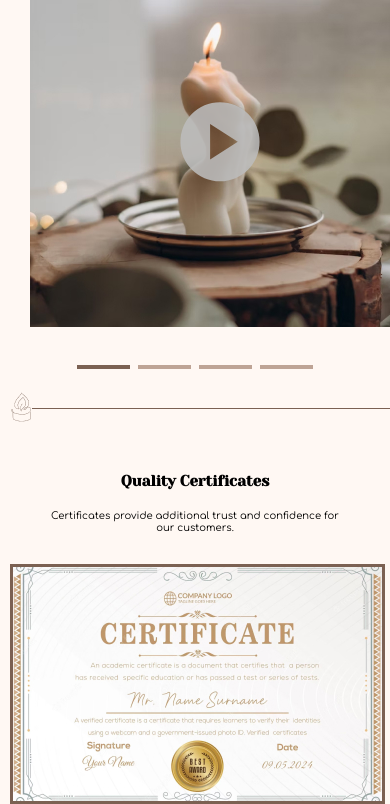
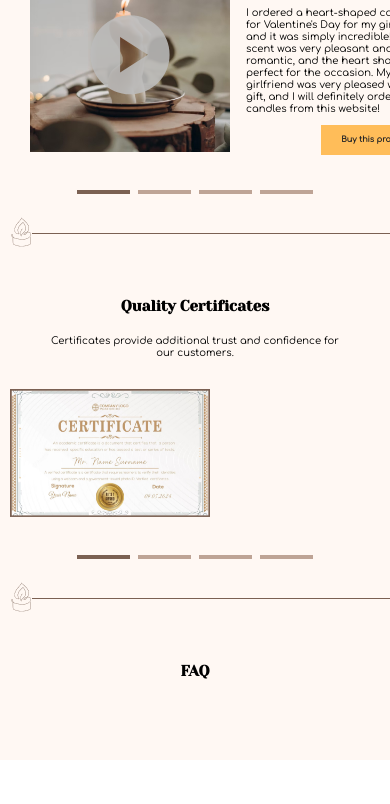
Before and after one commit to Alinchyk/Candle, a website built with webpack: page src/index.html in a window 390 px wide. Shown: the part 4213-5017 px from the top of the page. Built offline with nearby package versions, Linux system fonts and the light colour scheme.

Commit message:
add Certificates + Feedback adaptive

```diff
--- a/src/js/feedback_slider.js
+++ b/src/js/feedback_slider.js
@@ -14,4 +14,10 @@ const swiperTwo = new Swiper(".certificates__slider", {
   pagination: {
     el: ".swiper-pagination",
   },
+
+  breakpoints: {
+    768: { spaceBetween: 10 },
+    480: { slidesPerView: 2 },
+    360: { slidesPerView: 1 },
+  },
 });
--- a/src/styles/components/_feedback.scss
+++ b/src/styles/components/_feedback.scss
@@ -3,6 +3,15 @@
 
   .feedback__inner {
     @include section__inner;
+
+    @media (max-width: 1000px) {
+      grid-template-columns: 260px auto;
+    }
+
+    @media (max-width: 768px) {
+      grid-template-columns: 200px auto;
+      gap: 0 16px;
+    }
 
     .feedback__descr {
       @include section__descr;
@@ -32,6 +41,19 @@
         width: 760px;
         overflow: hidden;
 
+        @media (max-width: 1000px) {
+          width: 690px;
+        }
+
+        @media (max-width: 768px) {
+          width: 420px;
+        }
+
+        @media (max-width: 360px) {
+          width: 250px;
+          margin: 0 auto;
+        }
+
         .feedback__item {
           display: grid;
           grid-template-columns: auto auto;
@@ -39,8 +61,29 @@
           padding-left: 20px;
           align-items: center;
 
+          @media (max-width: 360px) {
+            grid-template-columns: auto;
+            text-align: center;
+            padding: 0;
+          }
+
           .item-video {
             position: relative;
+
+            @media (max-width: 768px) {
+              width: 200px;
+            }
+
+            .item-img {
+              @media (max-width: 768px) {
+                width: 200px;
+              }
+
+              @media (max-width: 360px) {
+                width: 250px;
+                margin: 0 auto 20px;
+              }
+            }
           }
 
           .item-btn {
@@ -62,9 +105,19 @@
             margin-bottom: 15px;
             font-family: Yeseva One;
             font-size: 16px;
+
+            @media (max-width: 768px) {
+              font-size: 12px;
+              margin-bottom: 10px;
+            }
           }
           .item-text {
             margin-bottom: 63px;
+
+            @media (max-width: 768px) {
+              font-size: 10px;
+              margin-bottom: 38px;
+            }
           }
 
           .item-content-btn {
@@ -73,6 +126,18 @@
             position: absolute;
             bottom: 10px;
             right: 0;
+
+            @media (max-width: 768px) {
+              padding: 10px 20px;
+              font-size: 8px;
+              bottom: 0px;
+            }
+
+            @media (max-width: 360px) {
+              left: 0;
+              margin: 0 auto;
+              width: 84px;
+            }
           }
         }
 
--- a/src/styles/components/_сertificates.scss
+++ b/src/styles/components/_сertificates.scss
@@ -28,14 +28,45 @@
         @include after-styles;
       }
 
+      .swiper-slide img {
+        @media (max-width: 1000px) {
+          width: 280px;
+        }
+
+        @media (max-width: 768px) {
+          width: 200px;
+        }
+      }
+
       .certificates__slider {
         width: 1135px;
         overflow: hidden;
+
+        @media (max-width: 1000px) {
+          width: 880px;
+        }
+
+        @media (max-width: 768px) {
+          width: 638px;
+        }
+
+        @media (max-width: 480px) {
+          width: 415px;
+          margin: 0 auto;
+        }
+
+        @media (max-width: 360px) {
+          width: 200px;
+        }
       }
 
       .swiper-pagination {
         @include pagination;
         text-align: left;
+
+        @media (max-width: 1000px) {
+          text-align: center;
+        }
       }
     }
   }
```
